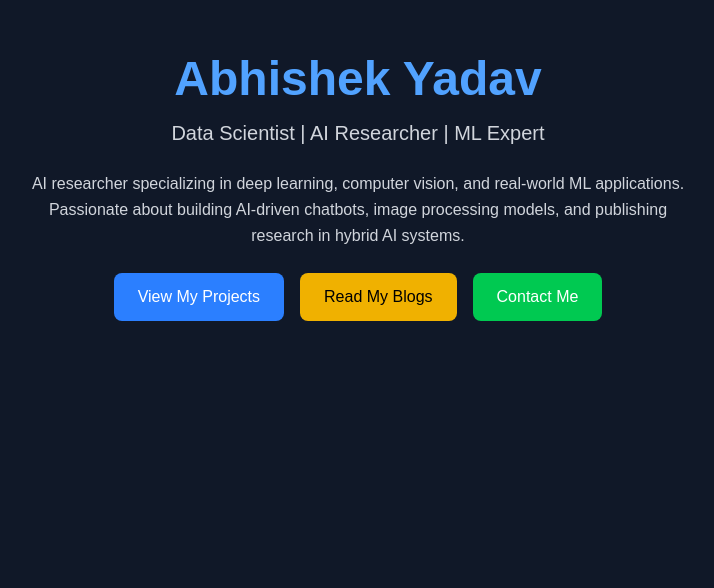
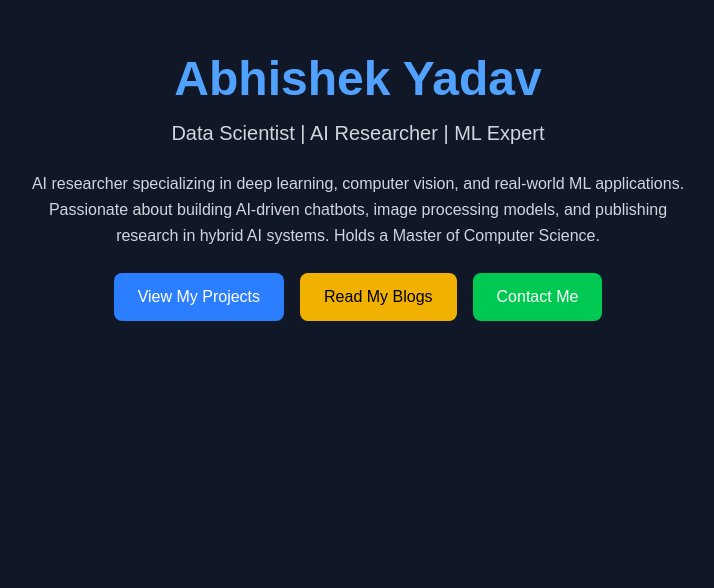
Before and after one commit to codealign8/project, a Next.js app: page / in a window 1280 px wide. Shown: the part 212-800 px from the top of the page, without its empty margins (282-996 px from the left). Built offline with nearby package versions, Linux system fonts and the light colour scheme.

Commit message:
Updated portfolio description for a more impactful profile

```diff
--- a/app/page.tsx
+++ b/app/page.tsx
@@ -19,7 +19,7 @@ export default function Home() {
         <p className="text-xl mt-4 text-gray-300">Data Scientist | AI Researcher | ML Expert</p>
         <p className="mt-6 max-w-2xl text-gray-300 leading-relaxed">
         AI researcher specializing in deep learning, computer vision, and real-world ML applications. Passionate about building AI-driven chatbots, image processing models, and publishing research in hybrid AI systems.
-        </p>
+        Holds a Master of Computer Science. </p>
         <div className="mt-6 flex gap-4">
           <a href="#projects" className="px-6 py-3 bg-blue-500 text-white rounded-lg hover:bg-blue-600 transition">View My Projects</a>
           <a href="#blog" className="px-6 py-3 bg-yellow-500 text-black rounded-lg hover:bg-yellow-600 transition">Read My Blogs</a>
```
